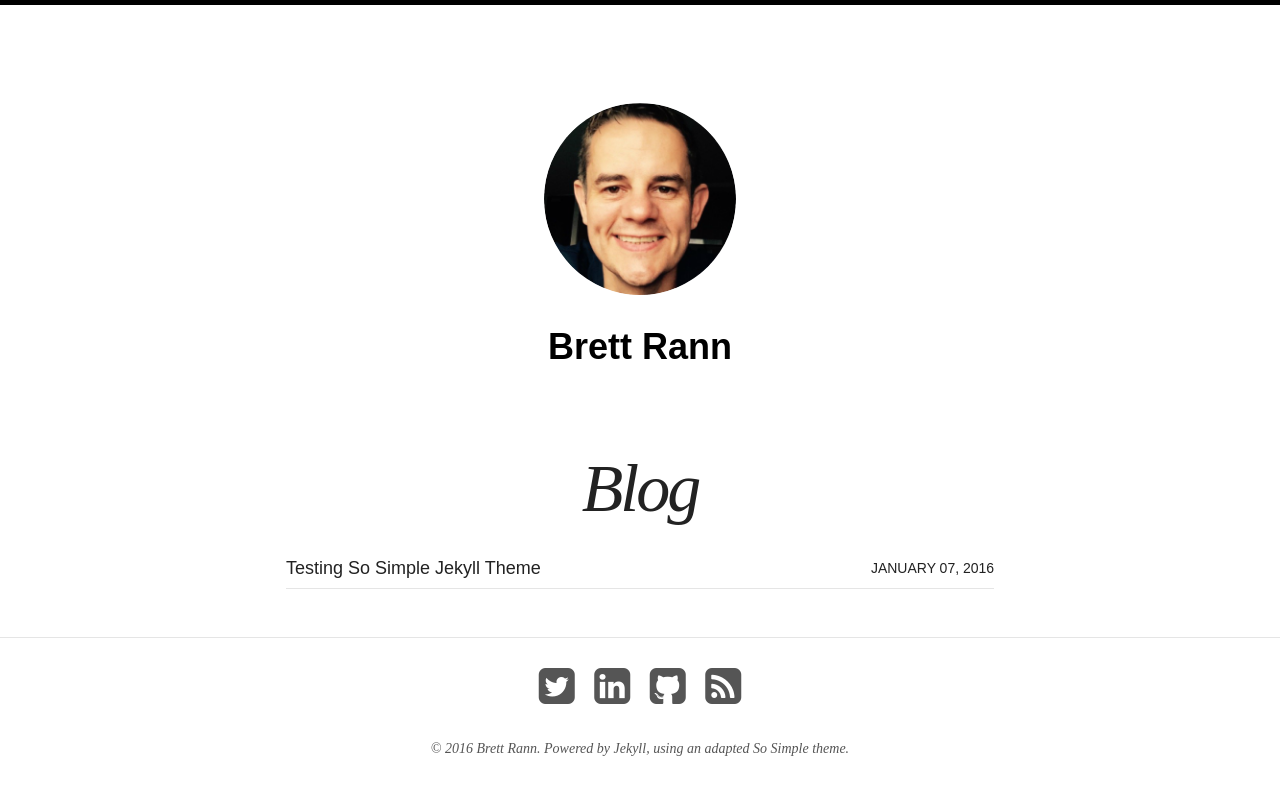
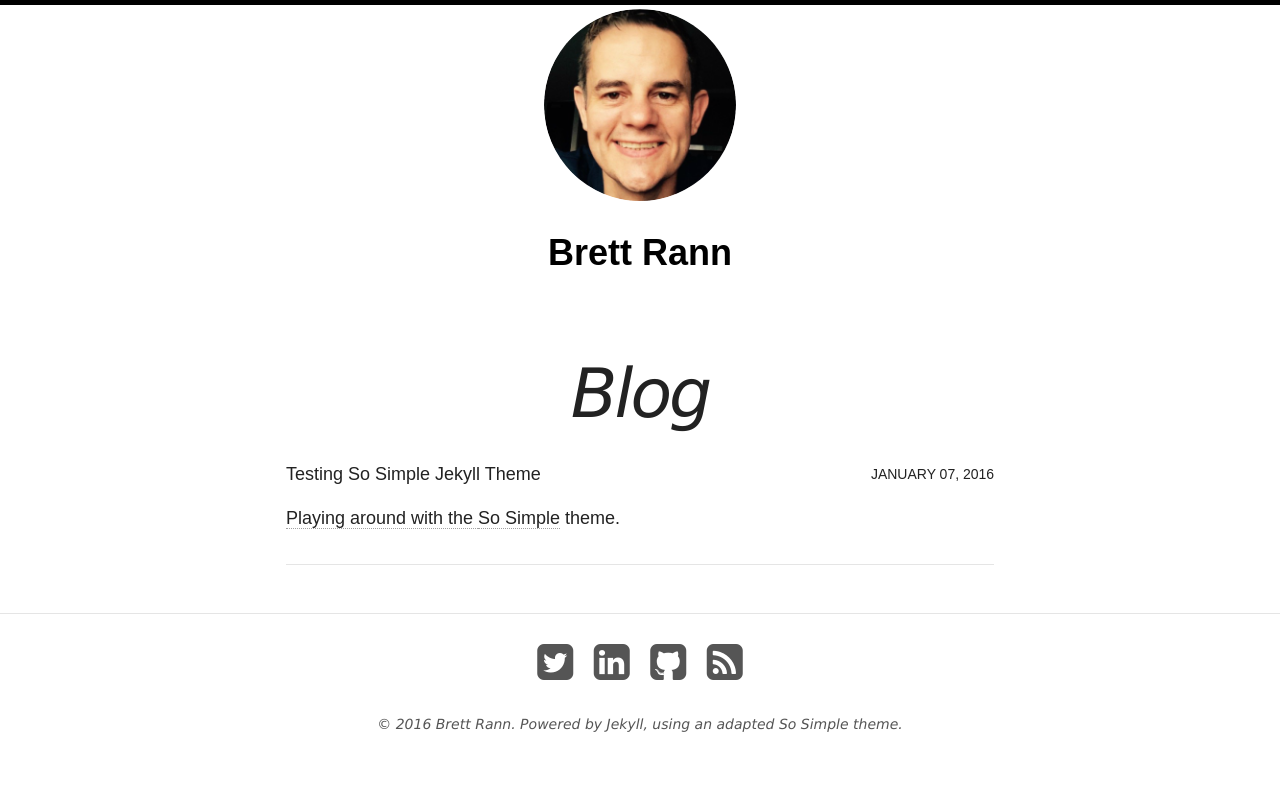
Before and after one commit to brettrann/brettrann.github.io, a Jekyll site: the page built from blog/index.md, in a window 1280 px wide. Shown: the top 795 px of the page. Built offline with Jekyll 4.4.1, drawn with Linux system fonts in a browser that asks for light colours; nearby versions of some CDN libraries.

```diff
--- a/_includes/footer.html
+++ b/_includes/footer.html
@@ -14,4 +14,4 @@
 	{% if site.owner.weibo %}<a href="https://www.weibo.com/u/{{ site.owner.weibo }}/" title="{{ site.owner.name}} on Weibo" target="_blank"><i class="fa fa-weibo fa-3x"></i></a>{% endif %}
   <a href="{{ site.url }}/feed.xml" title="Atom/RSS feed"><i class="fa fa-rss-square fa-3x"></i></a>
 </div><!-- /.social-icons -->
-<span>&copy; {{ site.time | date: '%Y' }} {{ site.owner.name }}. Powered by <a href="http://jekyllrb.com" rel="nofollow">Jekyll</a>, using an adapted <a href="http://mademistakes.com/so-simple/" rel="nofollow">So Simple</a> theme.</span>
+<span>&copy; {{ site.time | date: '%Y' }} {{ site.owner.name }}. Powered by <a href="http://jekyllrb.com" rel="nofollow">Jekyll</a>, using an adapted <a href="https://github.com/mmistakes/so-simple-theme" rel="nofollow">So Simple</a> theme.</span>
--- a/_includes/head.html
+++ b/_includes/head.html
@@ -23,8 +23,6 @@
 
 <!-- For all browsers -->
 <link rel="stylesheet" href="{{ site.url }}/assets/css/main.css">
-<!-- Webfonts -->
-<script src="https://use.edgefonts.net/source-sans-pro:n2,i2,n3,i3,n4,i4,n6,i6,n7,i7,n9,i9;source-code-pro:n4,n7;volkhov.js"></script>
 
 <meta http-equiv="cleartype" content="on">
 
--- a/_includes/scripts.html
+++ b/_includes/scripts.html
@@ -2,8 +2,7 @@
   var BASE_URL = '{{ site.url }}';
 </script>
 
-<script src="https://ajax.googleapis.com/ajax/libs/jquery/1.9.1/jquery.min.js"></script>
-<script>window.jQuery || document.write('<script src="{{ site.url }}/assets/js/vendor/jquery-1.9.1.min.js"><\/script>')</script>
+<script src="{{ site.url }}/assets/js/vendor/jquery-1.9.1.min.js"><\/script>
 <script src="{{ site.url }}/assets/js/scripts.min.js"></script>
 
 {% if site.owner.google.analytics %}
--- a/_posts/blog/2016-01-07-testing-so-simple-jekyll-theme.md
+++ b/_posts/blog/2016-01-07-testing-so-simple-jekyll-theme.md
@@ -10,7 +10,7 @@ image:
 date: 2016-01-07T19:36:02+11:00
 ---
 
-[so-simple-theme]: https://github.com/mmistakes/so-simple-theme
+Playing around with the [So Simple][so-simple-theme] theme.
 
 ### Code Hightlighting
 
@@ -19,3 +19,5 @@ def hello(message)
   puts message
 end
 {% endhighlight %}
+
+[so-simple-theme]: https://github.com/mmistakes/so-simple-theme
--- a/_sass/_variables.scss
+++ b/_sass/_variables.scss
@@ -3,7 +3,7 @@ $base-font: 'source-sans-pro', sans-serif;
 $heading-font: $base-font;
 $caption-font: $base-font;
 $code-font: 'source-code-pro', monospace;
-$alt-font: 'volkhov', serif;
+$alt-font: 'verdana', sans-serif;
 
 $doc-font-size: 16;
 $doc-line-height: 24;
```
